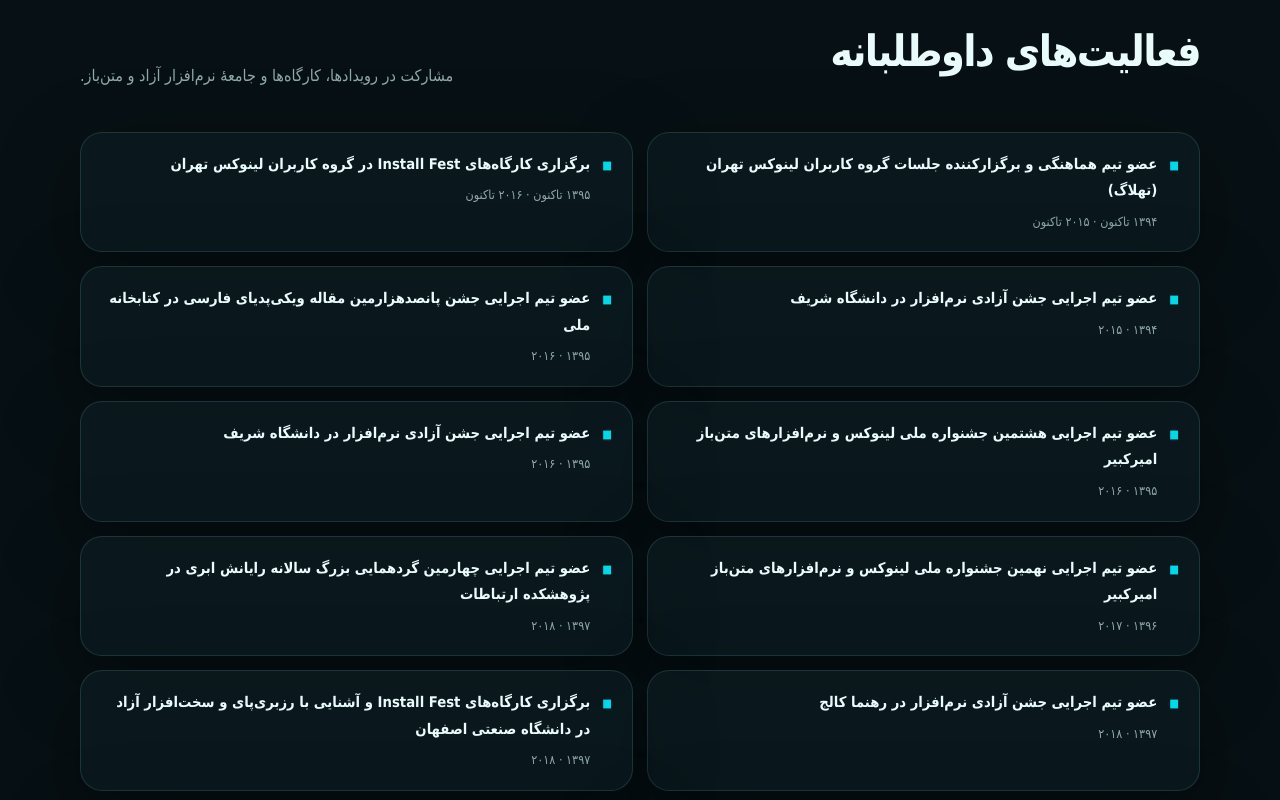
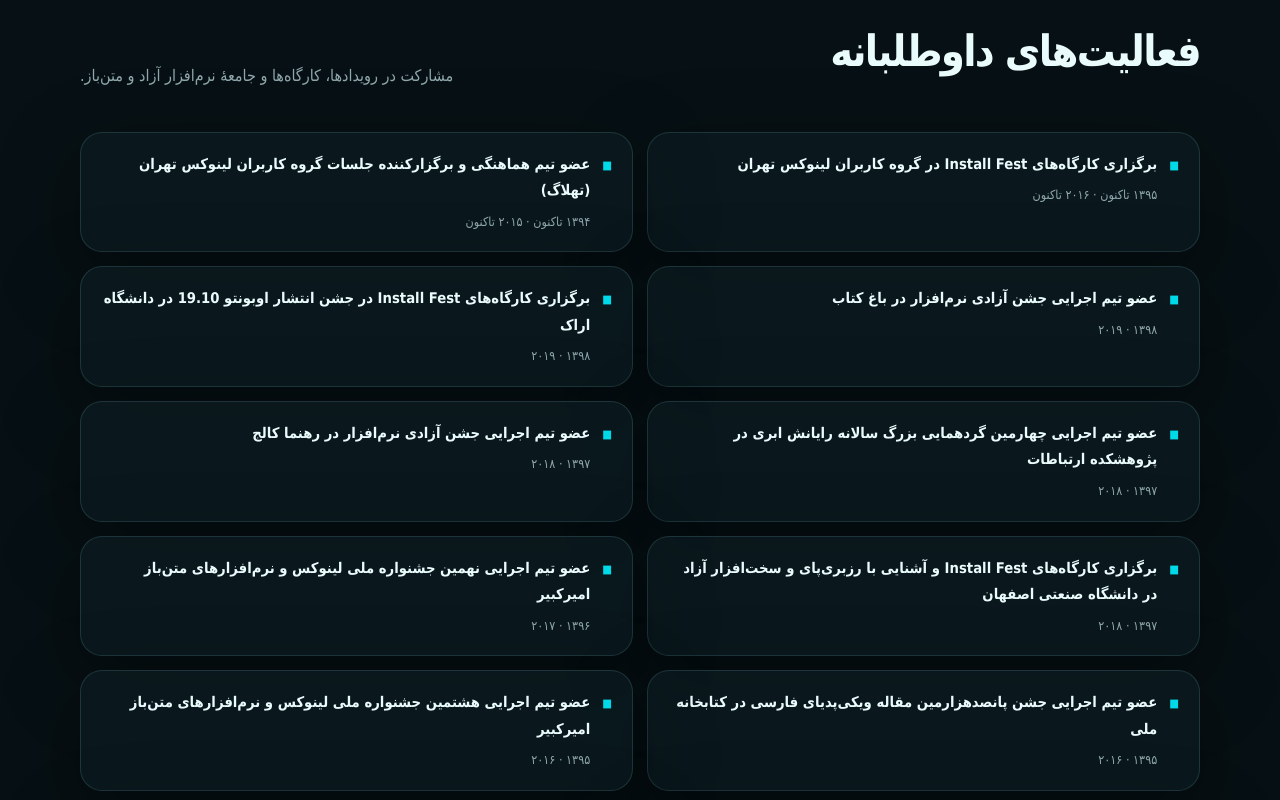
Before and after one commit to fayyazzadeh/fayyazadeh, a Next.js app: page / in a window 1280 px wide. Shown: the part 4500-5300 px from the top of the page. Built offline with nearby package versions, Linux system fonts and the light colour scheme; a small style sheet from the web is missing; a web font is replaced by a local one.

Commit message:
fix: sort volunteer activities newest first

```diff
--- a/app/home-page.tsx
+++ b/app/home-page.tsx
@@ -462,7 +462,25 @@ export default function Home() {
               <p>مشارکت در رویدادها، کارگاه‌ها و جامعهٔ نرم‌افزار آزاد و متن‌باز.</p>
             </div>
             <div className="volunteer-list" dir="rtl">
-              {volunteerActivities.map((activity, index) => (
+              {[...volunteerActivities]
+                .sort((a, b) => {
+                  const aOngoing = a.date.includes("تاکنون");
+                  const bOngoing = b.date.includes("تاکنون");
+                  if (aOngoing !== bOngoing) return aOngoing ? -1 : 1;
+
+                  const toPersianYear = (date: string) => {
+                    const match = date.match(/[۰-۹]{3,4}/);
+                    if (!match) return 0;
+                    return Number(
+                      match[0].replace(/[۰-۹]/g, (digit) =>
+                        String("۰۱۲۳۴۵۶۷۸۹".indexOf(digit)),
+                      ),
+                    );
+                  };
+
+                  return toPersianYear(b.date) - toPersianYear(a.date);
+                })
+                .map((activity, index) => (
                 <article className="panel volunteer-card" key={`${activity.title}-${activity.date}-${index}`}>
                   <span className="volunteer-marker" aria-hidden="true">■</span>
                   <div className="volunteer-content">
```
